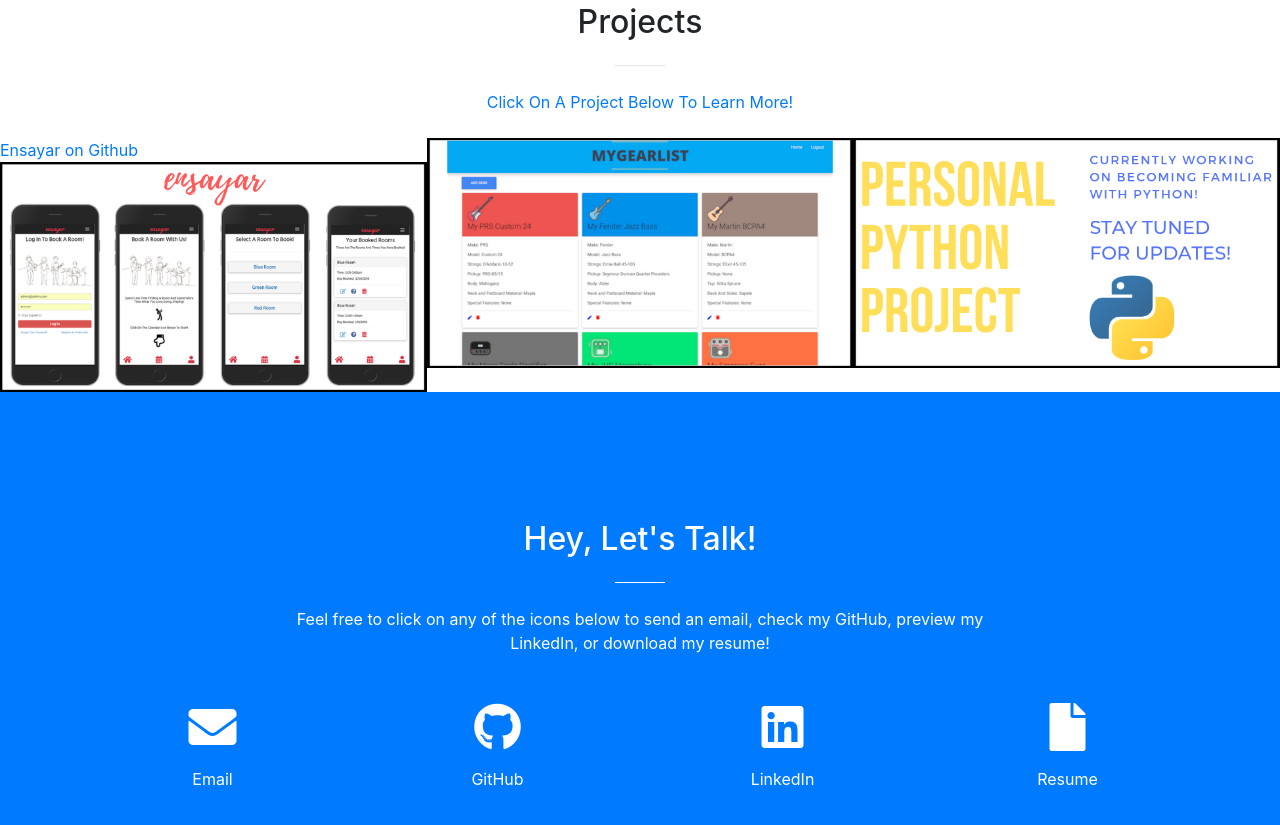
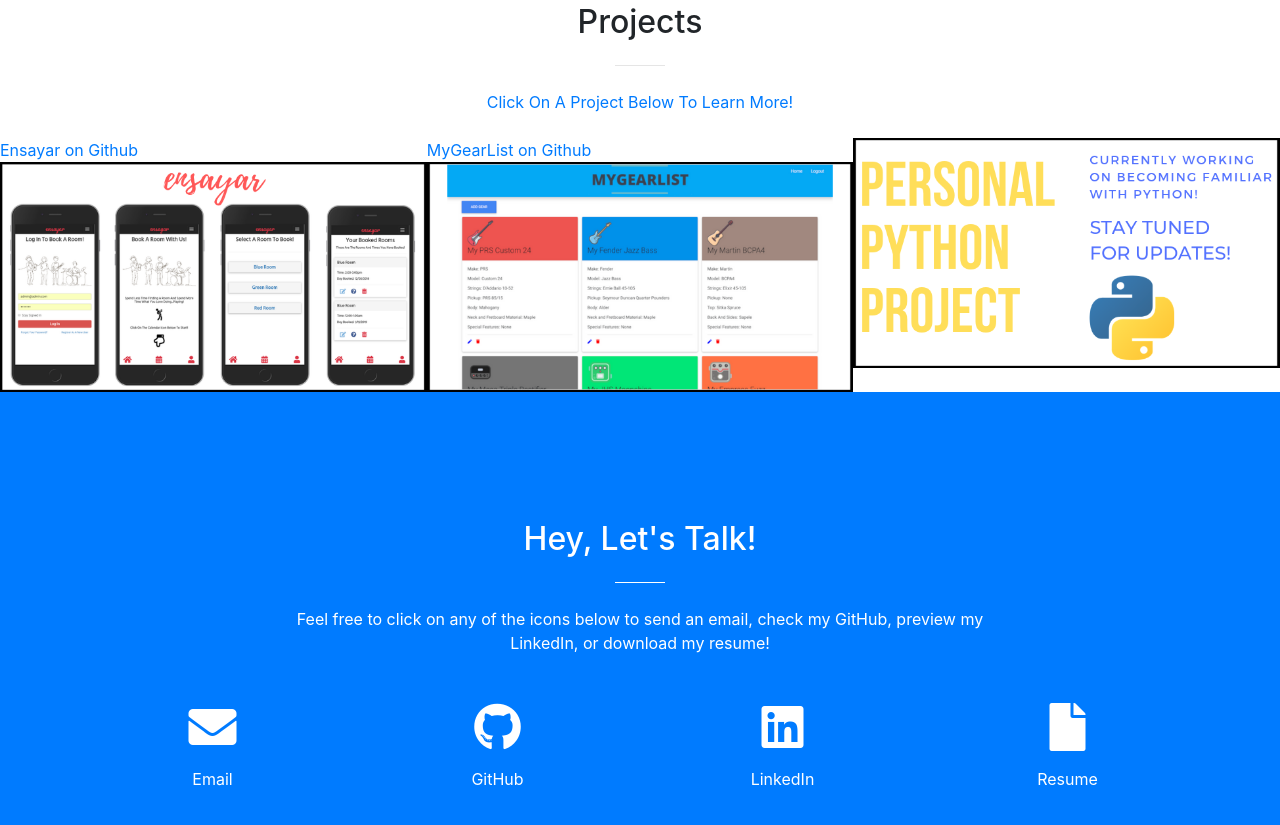
Before and after one commit to kellycook301/kellycooknew, a website with bundled scripts: page index.html in a window 1280 px wide. Shown: the part 2044-2869 px from the top of the page. Built offline with nearby package versions, Linux system fonts and the light colour scheme; files whose address does not match are found by name.

Commit message:
adding second link

```diff
--- a/index.html
+++ b/index.html
@@ -190,6 +190,7 @@
           </a>
         </div>
         <div class="col-lg-4 col-sm-6">
+            <a href="https://github.com/kellycook301/MyGearList" target="_blank">MyGearList on Github</a>
           <a class="portfolio-box" href="img/portfolio/fullsize/MGLDescription.png">
             <img class="img-fluid" src="img/portfolio/thumbnails/MGLHeader.png" alt="">
             <div class="portfolio-box-caption">
```
